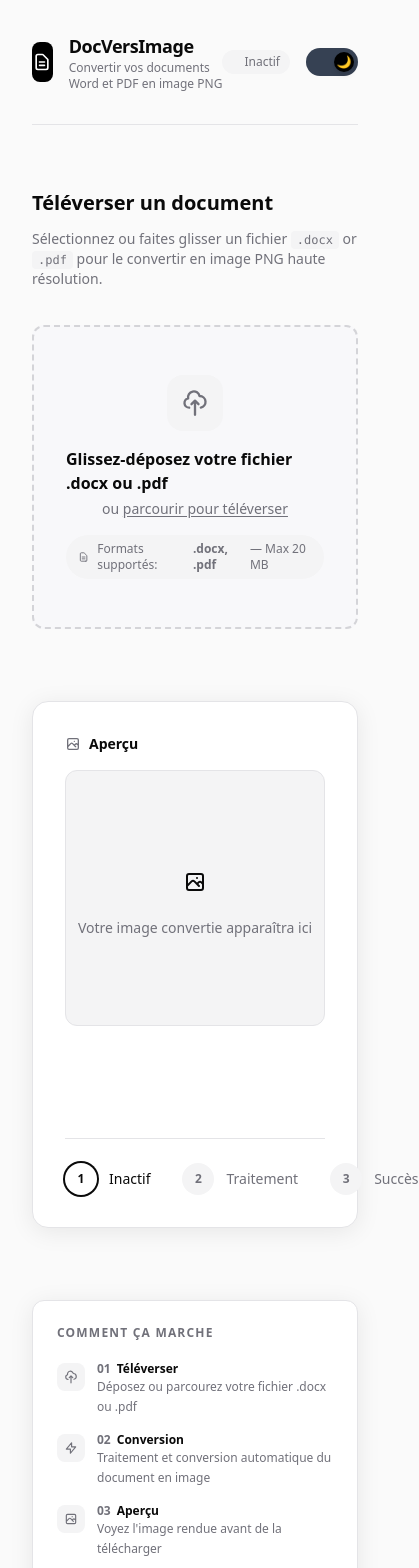
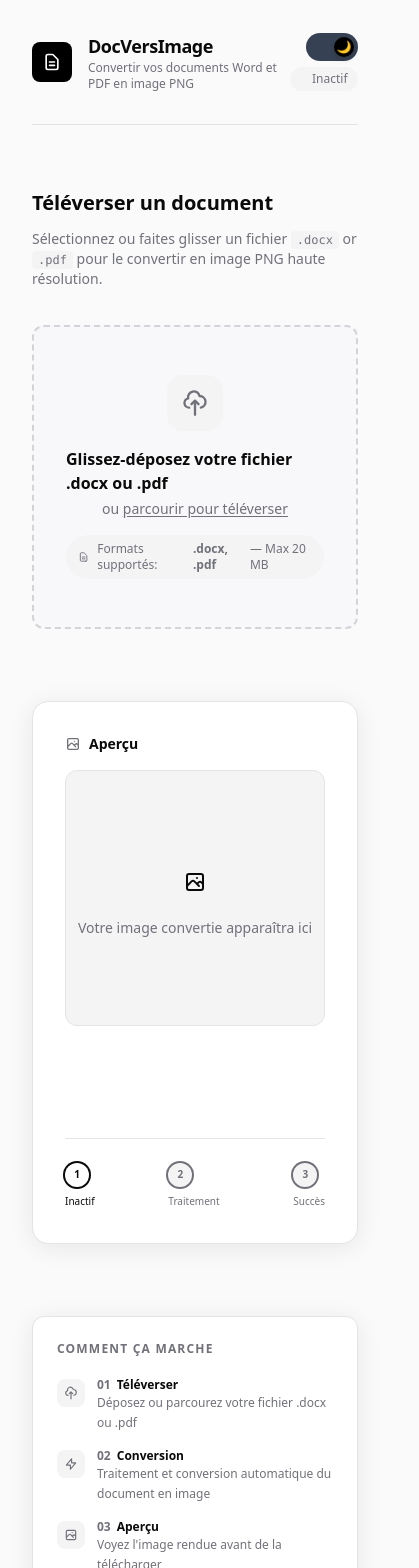
Before and after one commit to TolotraNantenaina/nextjs-docx-converter, a Next.js app: page / in a window 390 px wide. Shown: the top 1568 px of the page, 419 px wide, since content can reach past the window. Built offline with nearby package versions, Linux system fonts and the light colour scheme; a web font is replaced by a local one.

Commit message:
Ajustre the mobile view

```diff
--- a/app/page.js
+++ b/app/page.js
@@ -98,14 +98,14 @@ export default function DocxConverter() {
   const canDrop = appState === APP_STATES.IDLE || appState === APP_STATES.ERROR;
 
   return (
-    <div data-cmp="DocxConverter" className="w-full max-w-[1440px] mx-auto min-h-screen bg-background pt-8 min-[650px]:pl-32 min-[650px]:pr-32 max-[650px]:pl-8 max-[650px]:pr-8 min-[1180px]:pb-16">
+    <div data-cmp="DocxConverter" className="w-full max-w-[1440px] mx-auto min-h-screen bg-background pt-8 min-[680px]:pl-32 min-[680px]:pr-32 max-[680px]:pl-8 max-[680px]:pr-8 min-[1180px]:pb-16">
       {/* Top header bar */}
       <header className="flex items-center justify-between mb-16 pb-8 border-b border-border">
         <div className="flex items-center gap-4">
           <div className={`w-10 h-10 rounded-lg ${
             mounted ? (resolvedTheme === 'dark' ? 'bg-white' : 'bg-black') : 'bg-black'
             } flex items-center justify-center`}>
-            <svg className={`w-5 h-5 ${
+            <svg className={`w-5 h-5 min-[480px]:shrink-0 ${
               mounted ? (resolvedTheme === 'dark' ? 'text-black' : 'text-white') : 'text-white opacity-0'
               }`} fill="none" stroke="currentColor" viewBox="0 0 24 24">
               <path strokeLinecap="round" strokeLinejoin="round" strokeWidth={2} d="M9 12h6m-6 4h6m2 5H7a2 2 0 01-2-2V5a2 2 0 012-2h5.586a1 1 0 01.707.293l5.414 5.414a1 1 0 01.293.707V19a2 2 0 01-2 2z" />
@@ -113,12 +113,18 @@ export default function DocxConverter() {
           </div>
           <div>
             <h1 className="text-lg font-bold text-foreground tracking-tight">DocVersImage</h1>
-            <p className="text-xs text-muted-foreground">Convertir vos documents Word et PDF en image PNG</p>
+            <p className="text-xs text-muted-foreground max-[450px]:max-w-[200px]">
+              Convertir vos documents Word et PDF en image PNG
+            </p>
           </div>
         </div>
-        <div className="flex items-center gap-4">
+        <div className="min-[450px]:flex min-[450px]:items-center max-[450px]:items-end max-[450px]:flex-row min-[450px]:gap-4">
+          { pageWidth < 450 &&
+          <div className="mb-[3px] pl-4 items-end">
+            <ThemeChanger />
+          </div>}
           <StatusBadge state={appState} />
-          <ThemeChanger />
+          { pageWidth >= 450 && <ThemeChanger /> }
         </div>
       </header>
 
@@ -168,12 +174,13 @@ export default function DocxConverter() {
                 (s === APP_STATES.PROCESSING && appState === APP_STATES.SUCCESS || (s === APP_STATES.SUCCESS && appState === APP_STATES.SUCCESS));
               return (
                 <React.Fragment key={s}>
-                  <div className="flex items-center gap-3">
-                    <div className={`w-8 h-8 rounded-full flex items-center justify-center text-xs font-bold transition-all duration-300
-                      ${isDone ? `bg-primary text-primary-foreground` : isActive ? `bg-primary/15 text-primary ring-2 ring-primary/30` : `bg-muted text-muted-foreground`}`}>
+                  <div className="min-[450px]:flex min-[450px]:items-center gap-3">
+                    <div className={`min-[480px]:w-8 min-[480px]:h-8 max-[480px]:w-6 max-[480px]:h-6 rounded-full flex items-center justify-center text-xs font-bold transition-all duration-300
+                      max-[480px]:text-[10px] ring-2 ring-primary/30
+                      ${isDone ? `bg-primary text-primary-foreground` : isActive ? `bg-primary/15 text-primary ` : `bg-muted text-muted-foreground`}`}>
                       {isDone ? <svg className="w-4 h-4" fill="none" stroke="currentColor" viewBox="0 0 24 24"><path strokeLinecap="round" strokeLinejoin="round" strokeWidth={2} d="M5 13l4 4L19 7" /></svg> : i + 1}
                     </div>
-                    <span className={`text-sm font-medium transition-colors duration-200 ${isActive || isDone ? `text-foreground` : `text-muted-foreground`}`}>
+                    <span className={`text-sm max-[480px]:text-[10px] font-medium transition-colors duration-200 ${isActive || isDone ? `text-foreground` : `text-muted-foreground`}`}>
                       {getStateLabel(s)}
                     </span>
                   </div>
```
